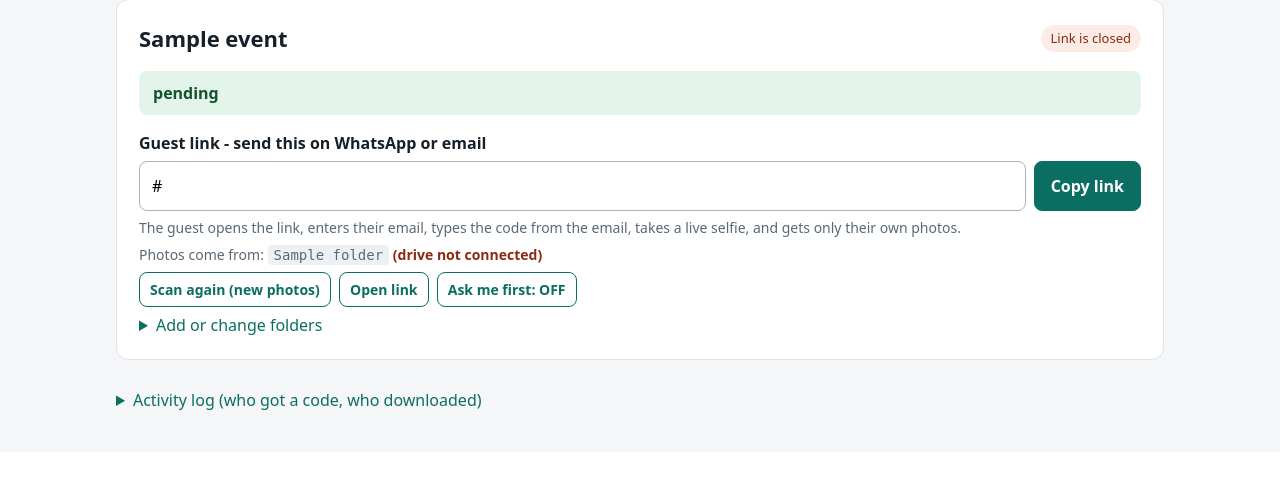
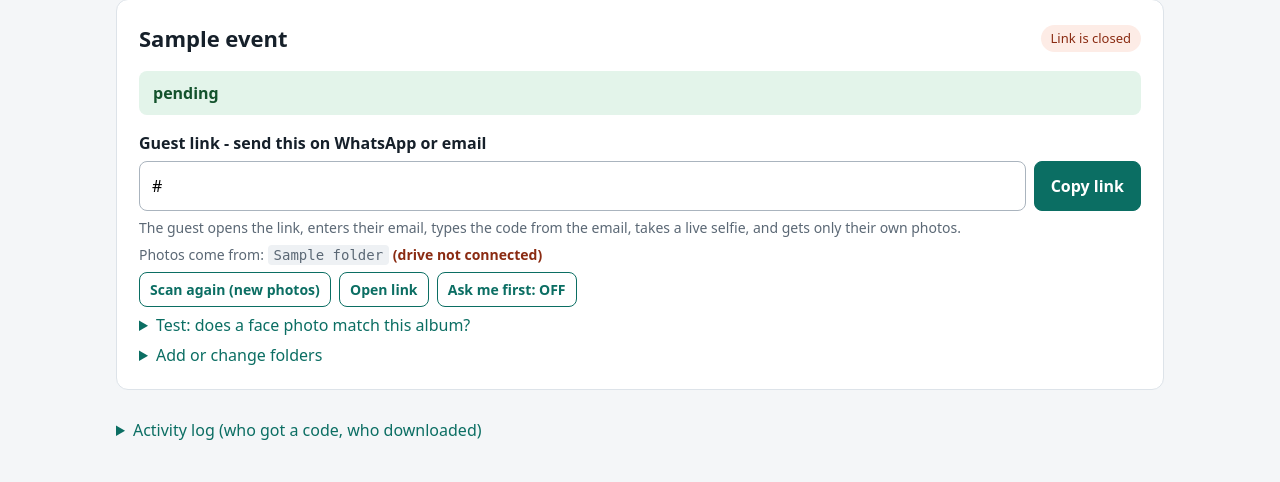
Before and after one commit to sagarkerhalkar/facefind, a Flask app: template templates/admin.html in a window 1280 px wide. Shown: the part 1302-1784 px from the top of the page. Before the commit the page ends 1712 px from the top, so only its background shows below. Run offline with Flask 3, Linux system fonts and the light colour scheme; the template is opened without the code that fills it: most values are stand-ins (such as "Sample title", 1, 10 or a date in 2020); parts of the project's set-up code (start-up, migrations or seed data) failed here and were passed over.

Commit message:
Photo upload option, admin face-test tool, startup engine check and auto-rescan
Co-Authored-By: Claude Fable 5.2 <noreply@anthropic.com>
Claude-Session: https://claude.ai/code/session_01XQaL9TjFyfwcsBe4nCo1Nd

```diff
--- a/app.py
+++ b/app.py
@@ -670,6 +670,37 @@ def admin_event_action(eid, action):
     return redirect(url_for("admin", msg=msg))
 
 
+@app.post("/admin/events/<int:eid>/test")
+def admin_event_test(eid):
+    """Admin uploads any face photo and sees exactly how it matches the album."""
+    if not admin_post_ok():
+        abort(403)
+    up = request.files.get("photo")
+    img = faces.decode(up.read()) if up else None
+    if img is None:
+        return redirect(url_for("admin", msg="Test: that file is not a picture (use JPG or PNG)."))
+    try:
+        vecs = faces.get_engine().embed(img)
+    except Exception as e:
+        return redirect(url_for("admin", msg=f"Test: the face engine is not working: {e}"))
+    c = con()
+    n_photos = c.execute("SELECT COUNT(*) FROM photos WHERE event_id=?", (eid,)).fetchone()[0]
+    if not vecs:
+        return redirect(url_for("admin", msg="Test: no face was found in the test photo. "
+                                             "Use a clear, front-facing photo."))
+    lines, n_faces = [], 0
+    for i, v in enumerate(vecs, 1):
+        n_faces, best = indexer.stats(c, eid, v)
+        hits = len(indexer.search(c, eid, v))
+        lines.append(f"face {i}: best score {best:.2f}, {hits} photos match")
+    msg = (f"Test result - album has {n_photos} photos and {n_faces} faces. "
+           f"Test photo has {len(vecs)} face(s): " + "; ".join(lines) +
+           f". A score of {config.MATCH_THRESHOLD:.2f} or more counts as the same person.")
+    if not n_faces:
+        msg += " The album has NO scanned faces - press 'Scan again' and wait for green."
+    return redirect(url_for("admin", msg=msg))
+
+
 @app.post("/admin/requests/<int:sid>/<action>")
 def admin_request(sid, action):
     if not admin_post_ok() or action not in ("approve", "reject"):
@@ -708,7 +739,28 @@ def _open_browser(url):
     threading.Timer(2.0, lambda: webbrowser.open(url)).start()
 
 
+def startup_checks():
+    """Runs when the app starts: is the face engine alive, and does any album
+    still need its first scan (for example after a failed one)?"""
+    try:
+        faces.get_engine()
+        print("Face engine: OK")
+    except Exception as e:
+        print(f"\n!! Face engine is NOT working: {e}\n!! Close this window and run start.bat again.\n")
+        return
+    c = db.connect()
+    try:
+        for e in c.execute("SELECT id, name FROM events WHERE active=1").fetchall():
+            n = c.execute("SELECT COUNT(*) FROM photos WHERE event_id=?", (e["id"],)).fetchone()[0]
+            if not n:
+                print(f"Album '{e['name']}' has no scanned photos - scanning it now.")
+                indexer.start_index(e["id"])
+    finally:
+        c.close()
+
+
 def main():
+    startup_checks()
     host = config.HOST
     port = netutil.free_port(host, config.PORT)
     if port != config.PORT:
--- a/static/style.css
+++ b/static/style.css
@@ -65,3 +65,5 @@ button.nomargin { margin-top:0; }
 .event h1 { margin:0; }
 .logbox { margin-top:28px; }
 textarea { margin-top:8px; }
+.or { text-align:center; color:var(--soft); font-weight:400; margin-top:18px; }
+input[type=file] { width:100%; padding:10px; border:1px dashed #aab4be; border-radius:8px; background:#fff; }
--- a/templates/admin.html
+++ b/templates/admin.html
@@ -78,6 +78,12 @@
   <form class="inline" method="post" action="{{ url_for('admin_event_action', eid=e.id, action='index') }}"><input type="hidden" name="csrf" value="{{ csrf }}"><button class="small ghost">Scan again (new photos)</button></form>
   <form class="inline" method="post" action="{{ url_for('admin_event_action', eid=e.id, action='toggle') }}"><input type="hidden" name="csrf" value="{{ csrf }}"><button class="small ghost">{{ "Close link" if e.active else "Open link" }}</button></form>
   <form class="inline" method="post" action="{{ url_for('admin_event_action', eid=e.id, action='approval') }}"><input type="hidden" name="csrf" value="{{ csrf }}"><button class="small ghost">Ask me first: {{ "ON" if e.require_approval else "OFF" }}</button></form>
+  <details><summary>Test: does a face photo match this album?</summary>
+  <form method="post" enctype="multipart/form-data" action="{{ url_for('admin_event_test', eid=e.id) }}"><input type="hidden" name="csrf" value="{{ csrf }}">
+  <label for="tp{{ e.id }}">Choose a clear photo of one person's face</label>
+  <input id="tp{{ e.id }}" name="photo" type="file" accept="image/*" required>
+  <button class="small">Test this photo</button>
+  <p class="hint">The result appears at the top of this page. It does not use an OTP or count as a guest try.</p></form></details>
   <details><summary>Add or change folders</summary>
   <form method="post" action="{{ url_for('admin_event_action', eid=e.id, action='folders') }}"><input type="hidden" name="csrf" value="{{ csrf }}">
   <label for="fl{{ e.id }}">Folders, one per line</label>
--- a/templates/guest.html
+++ b/templates/guest.html
@@ -41,9 +41,11 @@
 
   <section class="card" id="step-selfie" hidden>
     <h1>Take a selfie</h1>
-    <p>Face the camera alone, in good light.</p>
+    <p>Look straight at the camera, alone, in good light. Avoid glare on glasses.</p>
     <div class="cam"><video id="video" autoplay playsinline muted></video></div>
     <button id="snap" type="button">Take selfie and find my photos</button>
+    <label for="upload" class="or">Or upload a clear photo of your face</label>
+    <input id="upload" type="file" accept="image/*">
     <canvas id="canvas" hidden></canvas>
   </section>
 
```
Also changed, not shown: docs/PROJECT-LOG.md (+2 -0 lines), static/app.js (+22 -8 lines), tests/test_flow.py (+4 -0 lines).
